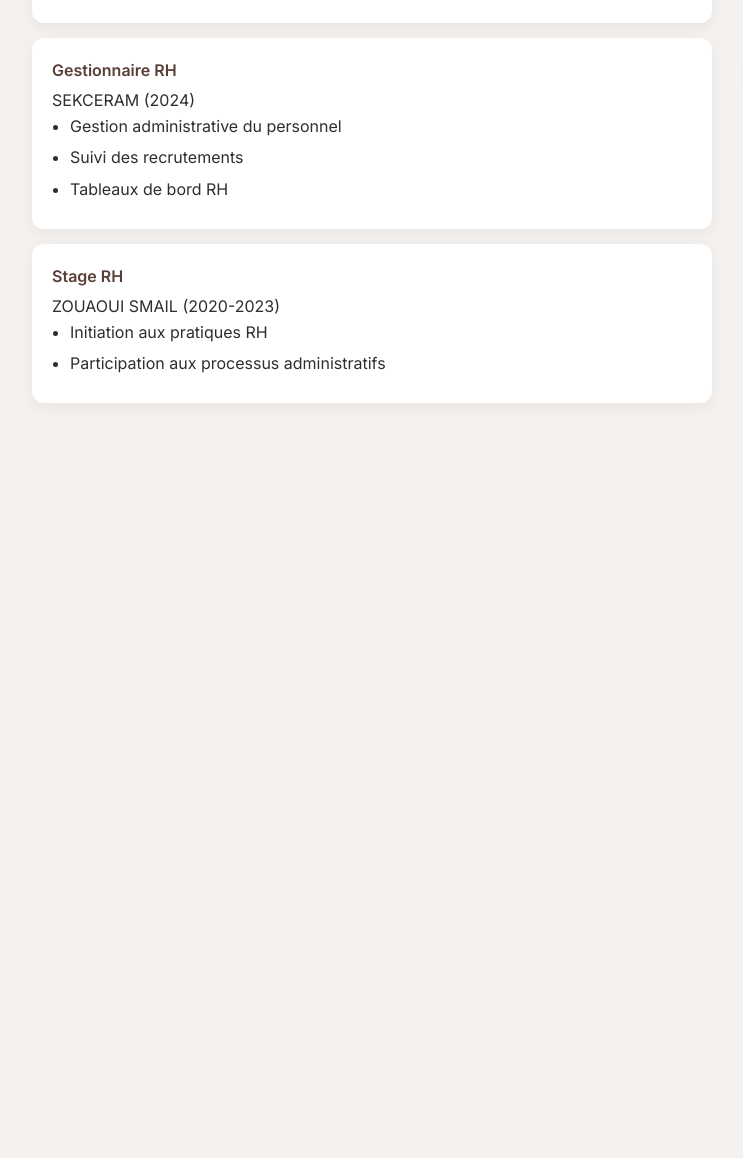
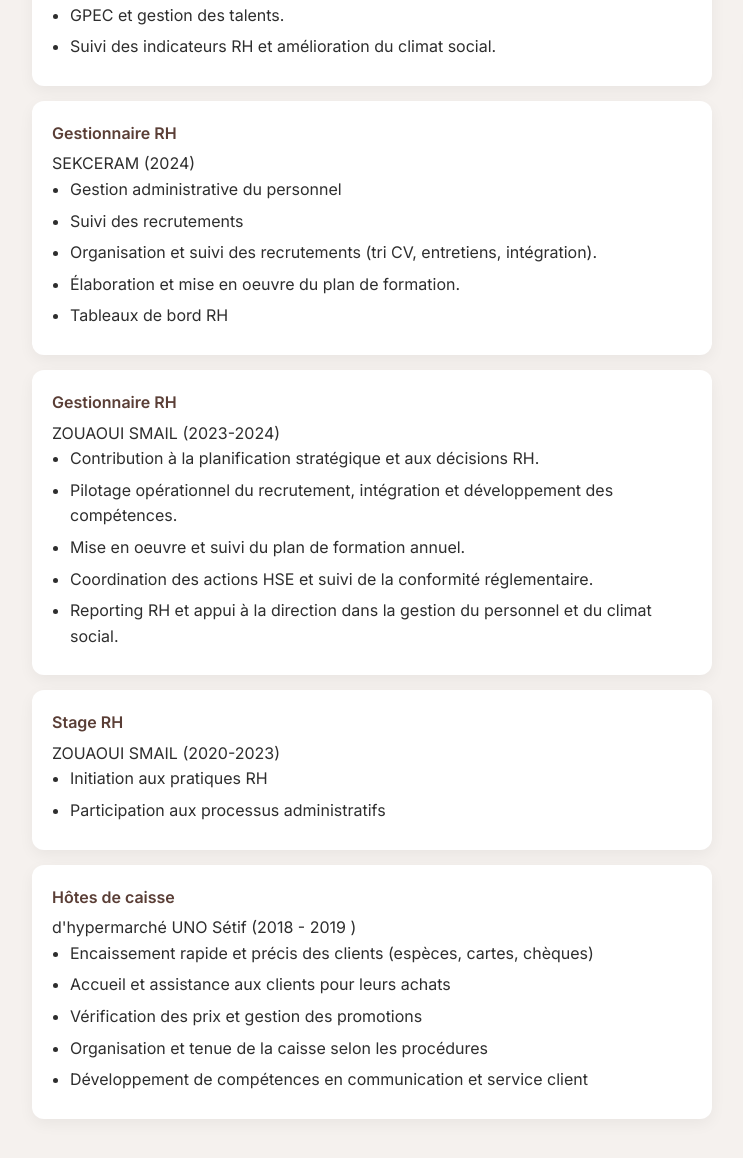
Before and after one commit to ryn-ktf/cv-website, a plain HTML site: page index.html in a window 1280 px wide. Shown: the part 672-1830 px from the top of the page, without its empty margins (78-821 px from the left). Before the commit the page ends 1155 px from the top, so only its background shows below. Drawn offline with nearby package versions, Linux system fonts and the light colour scheme.

Commit message:
change expr

```diff
--- a/index.html
+++ b/index.html
@@ -141,6 +141,8 @@
             <li>Stratégie RH et gestion des talents</li>
             <li>Pilotage du recrutement</li>
             <li>Gestion des performances</li>
+            <li>GPEC et gestion des talents.</li>
+            <li>Suivi des indicateurs RH et amélioration du climat social.</li>
           </ul>
         </div>
 
@@ -150,7 +152,21 @@
           <ul>
             <li>Gestion administrative du personnel</li>
             <li>Suivi des recrutements</li>
+            <li>Organisation et suivi des recrutements (tri CV, entretiens, intégration).</li>
+            <li>Élaboration et mise en oeuvre du plan de formation.</li>
             <li>Tableaux de bord RH</li>
+          </ul>
+        </div>
+
+        <div class="card">
+          <h4>Gestionnaire RH</h4>
+          <p>ZOUAOUI SMAIL (2023-2024)</p>
+          <ul>
+            <li>Contribution à la planification stratégique et aux décisions RH.</li>
+            <li> Pilotage opérationnel du recrutement, intégration et développement des compétences.</li>
+            <li> Mise en oeuvre et suivi du plan de formation annuel.</li>
+            <li>Coordination des actions HSE et suivi de la conformité réglementaire.</li>
+            <li>Reporting RH et appui à la direction dans la gestion du personnel et du climat social.</li>
           </ul>
         </div>
 
@@ -163,6 +179,17 @@
           </ul>
         </div>
 
+         <div class="card">
+          <h4> Hôtes de caisse </h4>
+          <p>d'hypermarché UNO Sétif (2018 - 2019 )</p>
+          <ul>
+            <li>Encaissement rapide et précis des clients (espèces, cartes, chèques)</li>
+            <li>Accueil et assistance aux clients pour leurs achats</li>
+            <li>Vérification des prix et gestion des promotions</li>
+            <li>Organisation et tenue de la caisse selon les procédures</li>
+            <li>Développement de compétences en communication et service client</li>
+          </ul>
+        </div>
       </section>
     </div>
 
```
